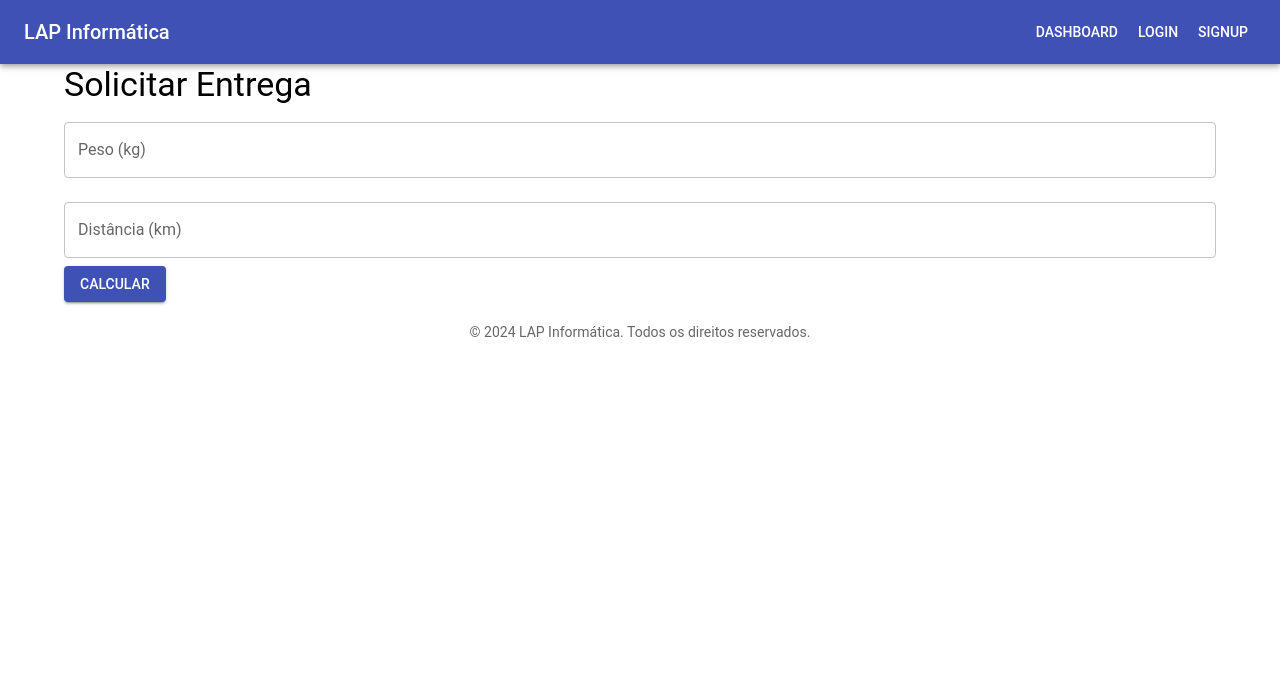
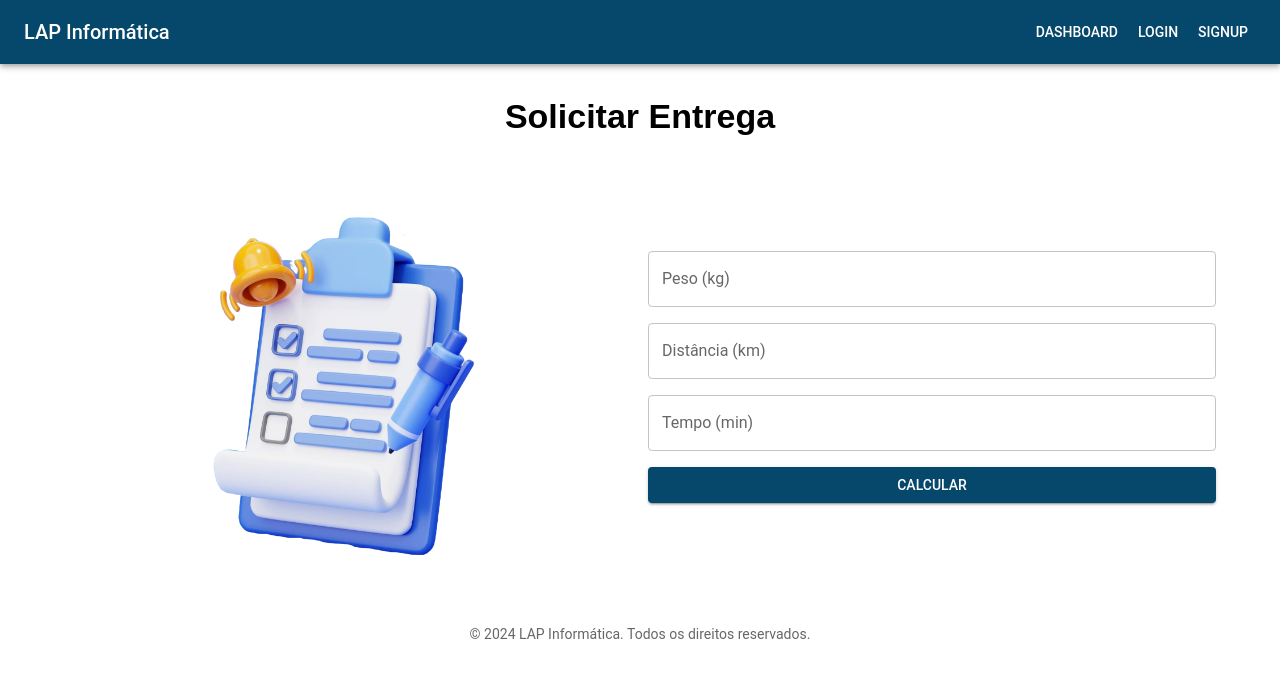
Before and after one commit to SSH-Transports/frontend, a React (Create React App) app: page /delivery-form in a window 1280 px wide. Shown: the top 678 px of the page. Built offline with nearby package versions, Linux system fonts and the light colour scheme.

Commit message:
✨ feat: Update theme colors and enhance DeliveryForm with improved layout and validation

```diff
--- a/src/pages/DeliveryForm.tsx
+++ b/src/pages/DeliveryForm.tsx
@@ -1,45 +1,87 @@
-import React, { useState } from 'react'
-import { TextField, Button, Typography, Container } from '@mui/material'
+import React, { useState } from 'react';
+import { TextField, Button, Typography, Container, Grid } from '@mui/material';
 
 const DeliveryForm: React.FC = () => {
-  const [weight, setWeight] = useState('')
-  const [distance, setDistance] = useState('')
-  const [cost, setCost] = useState(0)
+  const [weight, setWeight] = useState('');
+  const [distance, setDistance] = useState('');
+  const [cost, setCost] = useState(0);
 
   const calculateCost = () => {
-    const weightCost = parseFloat(weight) < 1 ? 3 : parseFloat(weight) * 3
-    const distanceCost = parseFloat(distance) * 0.5
-    const totalCost = weightCost + distanceCost
-    setCost(totalCost)
+    const weightNum = parseFloat(weight);
+    const distanceNum = parseFloat(distance);
+
+    if (isNaN(weightNum) || isNaN(distanceNum) || weightNum <= 0 || distanceNum <= 0) {
+      alert('Por favor, insira valores válidos!');
+      return;
     }
 
+    const weightCost = weightNum < 1 ? 3 : weightNum * 3;
+    const distanceCost = distanceNum * 0.5;
+    const totalCost = weightCost + distanceCost;
+    setCost(totalCost);
+  };
+
+  const styles: { [key: string]: React.CSSProperties } = {
+    container: { marginTop: '2rem' },
+    title: { fontFamily: 'Roboto Slab, sans-serif', fontWeight: 700 },
+    image: { maxWidth: '100%', height: 'auto', objectFit: 'contain', borderRadius: '8px' },
+    input: { marginBottom: '1rem' },
+    result: { marginTop: '1rem', fontWeight: 600, color: '#4caf50' },
+  };
+
   return (
-    <Container>
-      <Typography variant="h4">Solicitar Entrega</Typography>
+    <Container style={styles.container}>
+      <Typography variant="h4" align="center" style={styles.title} gutterBottom>
+        Solicitar Entrega
+      </Typography>
+      <Grid container spacing={2} alignItems="center">
+        <Grid item xs={12} sm={6} style={{ display: 'flex', justifyContent: 'center' }}>
+          <img
+            src={"images/solicitar.png"}
+            alt="Solicitar Entrega"
+            style={styles.image}
+          />
+        </Grid>
+
+        <Grid item xs={12} sm={6}>
           <TextField
             label="Peso (kg)"
             value={weight}
-        onChange={e => setWeight(e.target.value)}
+            onChange={(e) => setWeight(e.target.value)}
             fullWidth
-        margin="normal"
+            style={styles.input}
           />
           <TextField
             label="Distância (km)"
             value={distance}
-        onChange={e => setDistance(e.target.value)}
+            onChange={(e) => setDistance(e.target.value)}
             fullWidth
-        margin="normal"
+            style={styles.input}
           />
-      <Button variant="contained" color="primary" onClick={calculateCost}>
+          <TextField
+            label="Tempo (min)"
+            value={distance}
+            onChange={(e) => setDistance(e.target.value)}
+            fullWidth
+            style={styles.input}
+          />
+          <Button
+            variant="contained"
+            color="primary"
+            onClick={calculateCost}
+            fullWidth
+          >
             Calcular
           </Button>
           {cost > 0 && (
-        <Typography variant="h6">
+            <Typography variant="h6" align="center" style={styles.result}>
               Custo estimado: R$ {cost.toFixed(2)}
             </Typography>
           )}
+        </Grid>
+      </Grid>
     </Container>
-  )
-}
+  );
+};
 
-export default DeliveryForm
+export default DeliveryForm;
--- a/src/theme.ts
+++ b/src/theme.ts
@@ -3,10 +3,10 @@ import { createTheme } from '@mui/material/styles'
 const theme = createTheme({
   palette: {
     primary: {
-      main: '#3f51b5',
+      main: '#06486b',
     },
     secondary: {
-      main: '#f50057',
+      main: '#3d759b',
     },
   },
   typography: {
```
Also changed, not shown: public/images/solicitar.png (added). Lines whose indentation alone changed are shown as unchanged.
